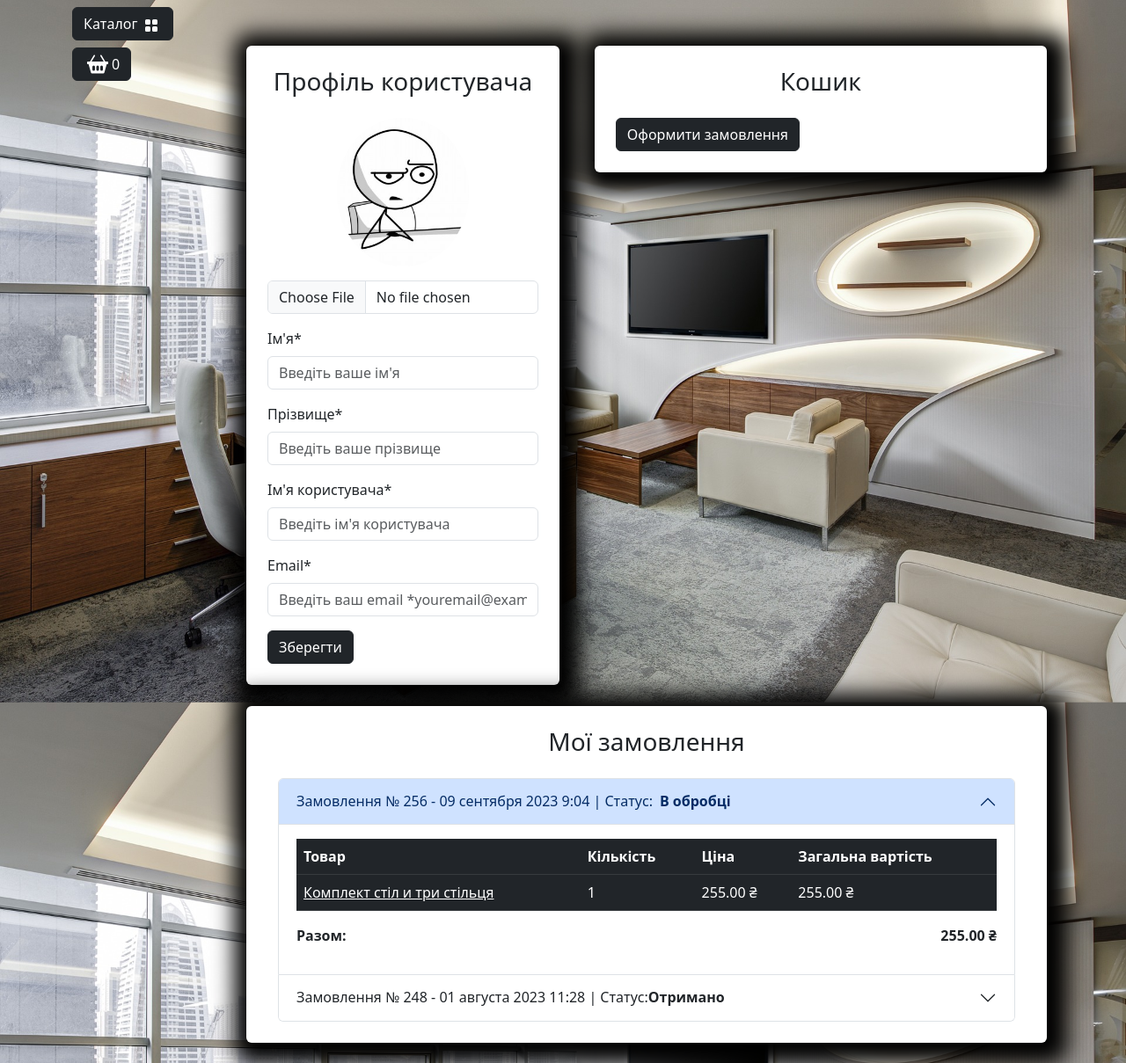
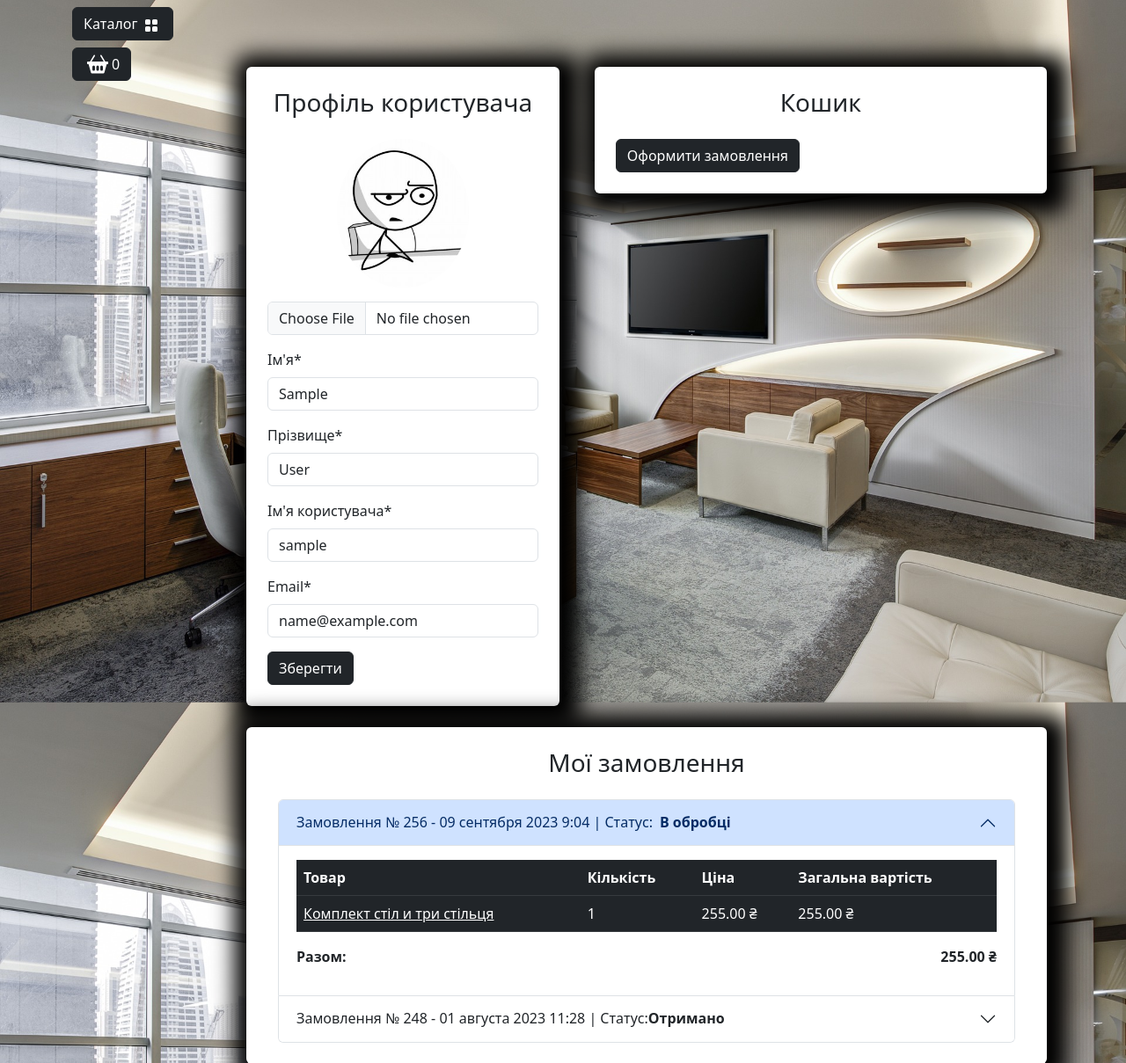
Before and after one commit to leprikon8888/sweet_diplom, a Django app: page /user/profile/ in a window 1280 px wide. Shown: the part 56-1265 px from the top of the page at 88% size. Run offline with Django 5.2, Linux system fonts and the light colour scheme; the visitor is signed in with stand-in values (Sample User, id 1); data comes from the database, SQL or seed files in the repository; some libraries are stand-ins or nearby versions.

Commit message:
форма прояиля и контроллер готова

```diff
--- a/templates/includes/notifications.html
+++ b/templates/includes/notifications.html
@@ -12,3 +12,28 @@
         </div>
     </div>
 {% endif %}
+
+
+<div class="container mt-4">
+    <div class="row justify-content-center">
+        <div class="col-md-6">
+            {% if messages %}
+                {% for message in messages %}
+                    {% if message.tags == 'success' %}
+                    <div id="notification" class="position-fixed start-50 translate-middle-x z-3 alert alert-success fade show custom-shadow" role="alert">
+                        {{ message }}
+                    </div>
+                    {% endif %}
+                    {% if message.tags == 'warning' %}
+                    <div id="notification" class="position-fixed start-50 translate-middle-x z-3 alert alert-danger fade show custom-shadow" role="alert">
+                        {{ message }}
+                    </div>
+                    {% endif %}
+                {% endfor %}
+            {% else %}
+            <div id="jq-notification" class="position-fixed start-50 translate-middle-x z-3 alert alert-success fade show custom-shadow" style="display: none;" role="alert">
+            </div>
+            {% endif %}
+        </div>
+    </div>
+</div>
--- a/users/forms.py
+++ b/users/forms.py
@@ -1,5 +1,5 @@
 from django import forms
-from django.contrib.auth.forms import AuthenticationForm, UserCreationForm
+from django.contrib.auth.forms import AuthenticationForm, UserCreationForm, UserChangeForm
 
 from users.models import User
 
@@ -54,3 +54,57 @@ class UserRegistrationForm(UserCreationForm):
     email = forms.CharField()
     password1 = forms.CharField()
     password2 = forms.CharField()
+
+
+class ProfileForm(UserChangeForm):
+    class Meta:
+        model = User
+        fields = (
+            "image",
+            "first_name",
+            "last_name",
+            "username",
+            "email",)
+
+    image = forms.ImageField(required=False)
+    first_name = forms.CharField()
+    last_name = forms.CharField()
+    username = forms.CharField()
+    email = forms.CharField()
+    #
+    # image = forms.ImageField(
+    #     widget=forms.FileInput(attrs={"class": "form-control mt-3"}), required=False
+    # )
+    # first_name = forms.CharField(
+    #     widget=forms.TextInput(
+    #         attrs={
+    #             "class": "form-control",
+    #             "placeholder": "Введите ваше имя",
+    #         }
+    #     )
+    # )
+    # last_name = forms.CharField(
+    #     widget=forms.TextInput(
+    #         attrs={
+    #             "class": "form-control",
+    #             "placeholder": "Введите вашу фамилию",
+    #         }
+    #     )
+    # )
+    # username = forms.CharField(
+    #     widget=forms.TextInput(
+    #         attrs={
+    #             "class": "form-control",
+    #             "placeholder": "Введите ваше имя пользователя",
+    #         }
+    #     )
+    # )
+    # email = forms.CharField(
+    #     widget=forms.EmailInput(
+    #         attrs={
+    #             "class": "form-control",
+    #             "placeholder": "Введите ваш email *youremail@example.com",
+    #             # 'readonly': True,
+    #         }
+    #     ),
+    # )
--- a/users/templates/users/profile.html
+++ b/users/templates/users/profile.html
@@ -1,5 +1,6 @@
 {% extends 'base.html' %}
 {% load static %}
+
 
 {% block cont %}
     <div class="row">
@@ -9,38 +10,81 @@
                 <div class="col-md-5">
                     <div class=" bg-white p-4 mb-4 mx-2 rounded custom-shadow">
                         <h3 class="text-center mb-4">Профіль користувача</h3>
-                        <form>
+                        <form action="{% url 'users:profile' %}" method="post" enctype="multipart/form-data">
+                            {% csrf_token %}
                             <div class="row">
                                 <div class="col-md-12 mb-3 text-center">
-                                    <img src="{% static 'deps/images/baseavatar.jpg' %}"
+                                    {% if user.image %}
+                                        <img src="{{ user.image.url }}"
                                         alt="Аватар користувача" class="img-fluid rounded-circle"
                                         style="max-width: 150px;">
-                                        <input type="file" class="form-control mt-3" id="avatar"
+                                    {% else %}
+                                        <img src="{% static 'deps/images/baseavatar.jpg' %}"
+                                        alt="Аватар користувача" class="img-fluid rounded-circle"
+                                        style="max-width: 150px;">
+                                    {% endif %}
+                                        <input type="file" class="form-control mt-3" id="id_image"
+                                               name="image"
                                                accept="image/*">
+                                               {% if form.image.errors %}
+                                                   <div class="alert-danger alert-dismissible fade show">{{ form.image.errors }}</div>
+                                               {% endif %}
 
 {#                                    <input type="file" class="form-control mt-3" id="avatar"#}
 {#                                        accept="image/*" value="оберіть файл для загрузки">#}
                                 </div>
                                 <div class="col-md-12 mb-3">
-                                    <label for="firstName" class="form-label">Ім'я*</label>
-                                    <input type="text" class="form-control" id="firstName"
-                                        placeholder="Введіть ваше ім'я" value="" required>
+                                    <label for="id_first_name" class="form-label">Ім'я*</label>
+                                    <input type="text" class="form-control" id="id_first_name"
+                                           name="first_name"
+                                           placeholder="Введіть ваше ім'я"
+                                           value="{{ form.instance.first_name }}"
+                                           required>
+                                    {% if form.first_name.errors %}
+                                        <div class="alert-danger alert-dismissible fade show">{{ form.first_name.errors }}</div>
+                                    {% endif %}
+
+{#                                    <input type="text" class="form-control" id="id_first_name"#}
+{#                                        name="firstname"#}
+{#                                        placeholder="Введіть ваше ім'я"#}
+{#                                        value="{{ form.first_name.value }}"#}
+{#                                        required>#}
+{#                                        {% if form.first_name.errors %}#}
+{#                                            <div class="alert-danger alert-dismissible fade show">{{ form.first_name.errors }}</div>#}
+{#                                        {% endif %}#}
                                 </div>
                                 <div class="col-md-12 mb-3">
-                                    <label for="lastName" class="form-label">Прізвище*</label>
-                                    <input type="text" class="form-control" id="lastName"
-                                        placeholder="Введіть ваше прізвище" value="" required>
+                                    <label for="id_last_name" class="form-label">Прізвище*</label>
+                                    <input type="text" class="form-control" id="id_last_name"
+                                        name="last_name"
+                                        placeholder="Введіть ваше прізвище"
+                                        value="{{ form.last_name.value }}"
+                                        required>
+                                        {% if form.last_name.errors %}
+                                            <div class="alert-danger alert-dismissible fade show">{{ form.last_name.errors }}</div>
+                                        {% endif %}
                                 </div>
                                 <div class="col-md-12 mb-3">
-                                    <label for="username" class="form-label">Ім'я користувача*</label>
-                                    <input type="text" class="form-control" id="username"
-                                        placeholder="Введіть ім'я користувача" value="" required>
+                                    <label for="id_username" class="form-label">Ім'я користувача*</label>
+                                    <input type="text" class="form-control" id="id_username"
+                                        name="username"
+                                        placeholder="Введіть ім'я користувача"
+                                        value="{{ form.username.value }}"
+                                        required>
+                                        {% if form.username.errors %}
+                                            <div class="alert-danger alert-dismissible fade show">{{ form.username.errors }}</div>
+                                        {% endif %}
                                 </div>
                                 <div class="col-md-12 mb-3">
-                                    <label for="email" class="form-label">Email*</label>
-                                    <input type="email" class="form-control" id="email"
-                                        placeholder="Введіть ваш email *youremail@example.com" value=""
+                                    <label for="id_email" class="form-label">Email*</label>
+                                    <input type="email" class="form-control" id="id_email"
+                                        name="email"
+                                        placeholder="Введіть ваш email *youremail@example.com"
+                                        value="{{ form.email.value }}"
                                         required>
+                                        {% if form.email.errors %}
+                                            <div class="alert-danger alert-dismissible fade show">{{ form.email.errors }}</div>
+                                        {% endif %}
                                 </div>
                             </div>
                             <button type="submit" class="btn btn-dark">Зберегти</button>
--- a/users/views.py
+++ b/users/views.py
@@ -1,9 +1,10 @@
-from django.contrib import auth
+from django.contrib import auth, messages
+from django.contrib.auth.decorators import login_required
 from django.http import HttpResponseRedirect
 from django.shortcuts import render, redirect
 from django.urls import reverse
 
-from users.forms import UserLoginForm, UserRegistrationForm
+from users.forms import UserLoginForm, UserRegistrationForm, ProfileForm
 
 
 def login(request):
@@ -15,6 +16,7 @@ def login(request):
             user = auth.authenticate(username=username, password=password)
             if user:
                 auth.login(request, user)
+                messages.success(request, f'{username}, Ви увійшли в обліковий запис')
                 return HttpResponseRedirect(reverse('main:index'))
     else:
         form = UserLoginForm()
@@ -32,6 +34,7 @@ def registration(request):
             form.save()
             user = form.instance
             auth.login(request, user)
+            messages.success(request, f'{user.username}, Ви успішно зареєструвалися та увійшли в обліковий запис')
             return HttpResponseRedirect(reverse('main:index'))
     else:
         form = UserRegistrationForm()
@@ -42,13 +45,25 @@ def registration(request):
     return render(request, 'users/registration.html', context)
 
 
+@login_required
 def profile(request):
+    if request.method == 'POST':
+        form = ProfileForm(data=request.POST, instance=request.user, files=request.FILES)
+        if form.is_valid():
+            form.save()
+            messages.success(request, 'профайл успішно оновлено')
+            return HttpResponseRedirect(reverse('users:profile'))
+    else:
+        form = ProfileForm(instance=request.user)
     context = {
-        'title': 'Home - Кабінет'
+        'title': 'Home - Кабінет',
+        'form': form,
     }
     return render(request, 'users/profile.html', context)
 
 
+@login_required
 def logout(request):
+    messages.success(request, f'{request.user.username} Ви вийшли із облікового запису')
     auth.logout(request)
     return redirect(reverse('main:index'))
```
